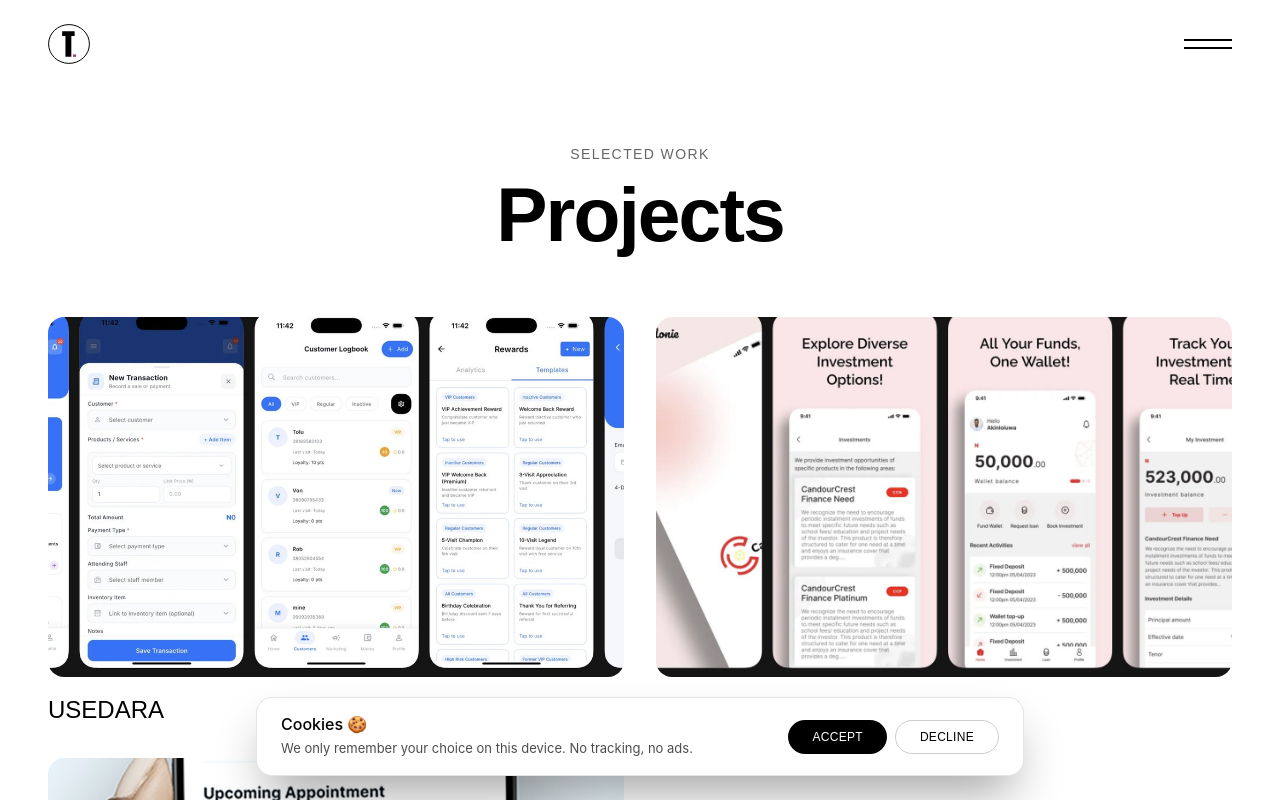
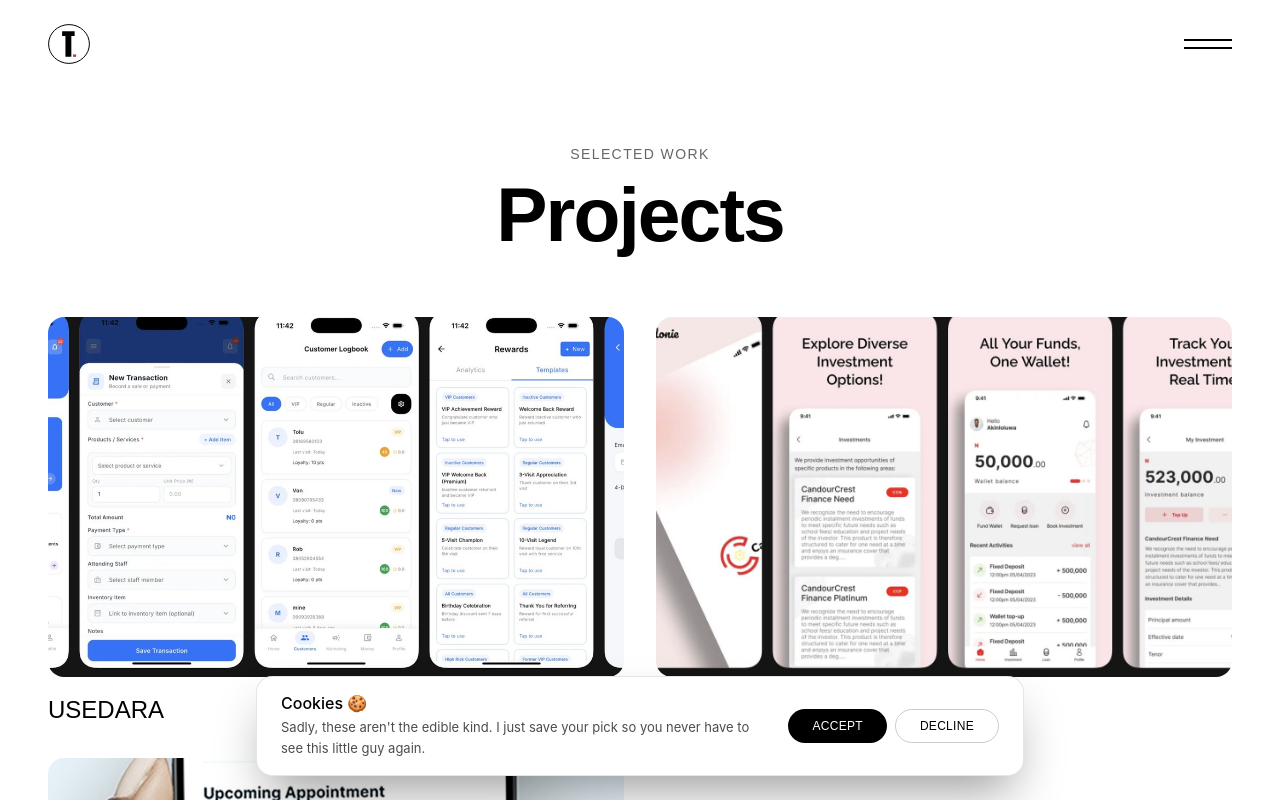
Before and after one commit to Tolutoon/portfolio, a React (Vite) app: page /projects in a window 1280 px wide. Shown: the top 800 px of the page. Built offline with nearby package versions, Linux system fonts and the light colour scheme.

Commit message:
changes made

```diff
--- a/src/components/ConsentBanner.jsx
+++ b/src/components/ConsentBanner.jsx
@@ -53,7 +53,7 @@ const ConsentBanner = () => {
             Cookies 🍪
           </h2>
           <p id="cookie-desc" className="text-[13px] leading-relaxed mt-1 text-black/70">
-            We only remember your choice on this device. No tracking, no ads.
+            Sadly, these aren't the edible kind. I just save your pick so you never have to see this little guy again.
           </p>
         </div>
         <div className="flex gap-2 shrink-0">
```
